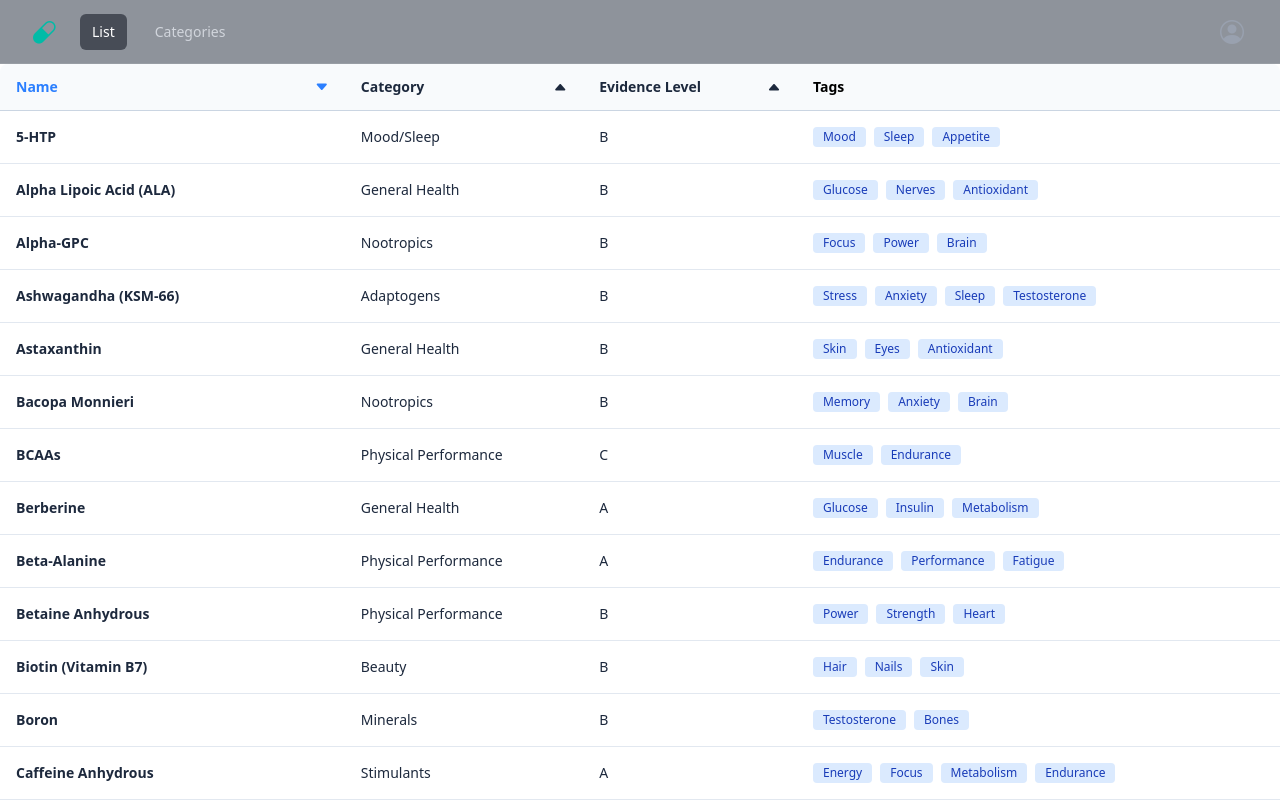
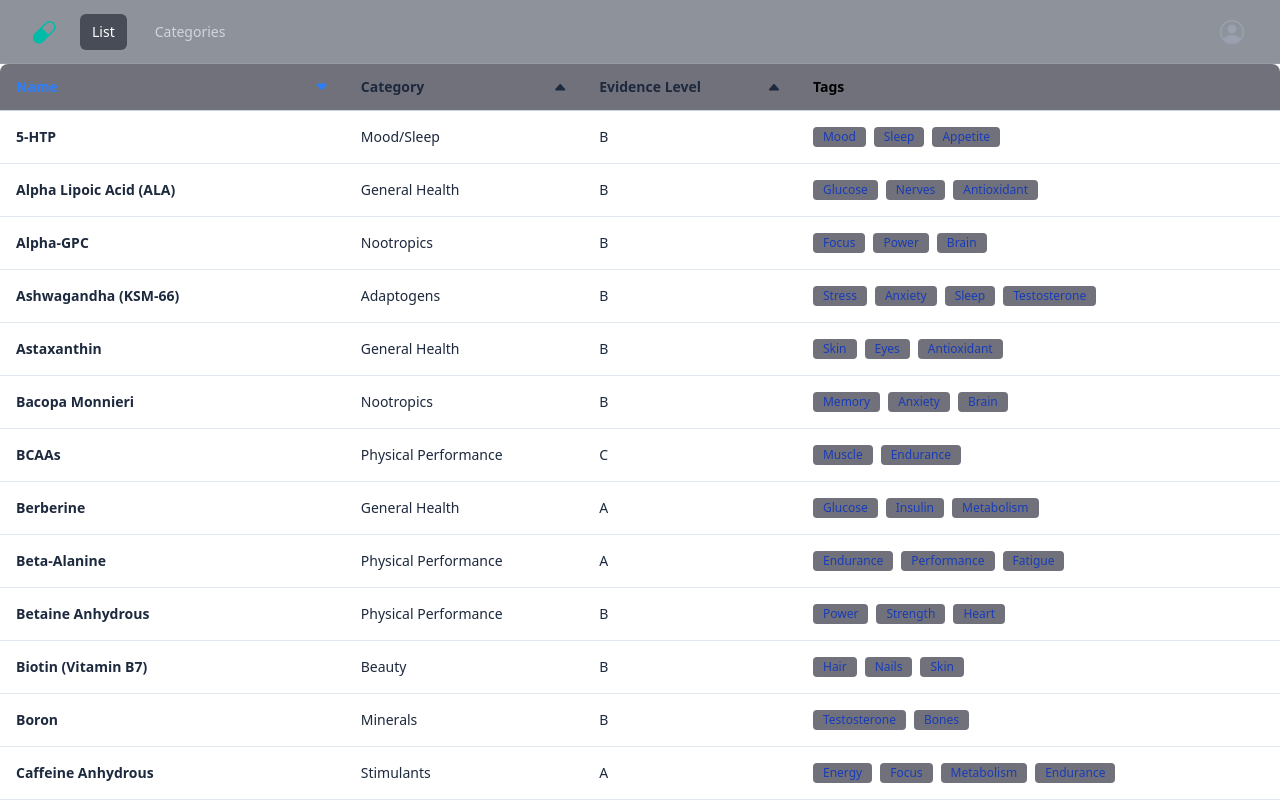
Before and after one commit to giovannifdipasquale/supplements-database, a React (Vite) app: page / in a window 1280 px wide. Shown: the top 800 px of the page. Built offline with nearby package versions, Linux system fonts and the light colour scheme; the HTML template or start-up script is replaced by a standard one.

Commit message:
refined sliding ui of the table when clicking the category

```diff
--- a/src/components/Table/Table.jsx
+++ b/src/components/Table/Table.jsx
@@ -1,10 +1,11 @@
 import React, { useState, useEffect } from "react";
 import { motion } from 'motion/react';
+import categoriesMapping from "public/categoriesMapping.json";
 
 function Table({ supplements, category = null }) {
   const [sortBy, setSortBy] = useState('name');
   const [sortOrder, setSortOrder] = useState('asc');
-
+  const [selectedCategory, setSelectedCategory] = useState(null);
   let sortedSupplements = [...supplements].sort((a, b) => {
     if (sortOrder === 'asc') {
       return a[sortBy].localeCompare(b[sortBy]);
@@ -13,19 +14,24 @@ function Table({ supplements, category = null }) {
     }
   });
   if (category != null) {
+
     sortedSupplements = sortedSupplements.filter(supplement => supplement.category === category);
+    if (category == selectedCategory) {
+      setSelectedCategory(category);
+    }
   }
   const sortSupplements = (supplementsKey) => {
     setSortBy(supplementsKey);
     setSortOrder(sortOrder === 'asc' ? 'desc' : 'asc');
   }
   if (category != null) {
+
     return (
-      <motion.div initial={{ opacity: 0, y: 20 }} animate={{ opacity: 1, y: -40 }} transition={{ duration: 0.5 }} ease="easeInOut" className="fixed z-99 top-2/3 left-0 w-full h-full overflow-scroll bg-white shadow-md rounded-lg bg-clip-border">
-        <table className="w-full text-left table-auto min-w-max">
+      <motion.div initial={{ opacity: 0, y: 0 }} animate={{ opacity: 1, y: -40 }} transition={{ duration: 0.2 }} ease="easeInOut" className={`fixed z-99 top-2/3 left-0 w-full h-full overflow-scroll shadow-md rounded-lg bg-clip-border ${categoriesMapping[category].bg}`}>
+        <table className="w-full text-left table-auto min-w-max ">
           <thead>
             <tr>
-              <th onClick={() => sortSupplements('name')} className="p-4 transition-colors cursor-pointer border-b border-slate-300 bg-slate-50 hover:bg-slate-100">
+              <th onClick={() => sortSupplements('name')} className="p-4 transition-colors cursor-pointer border-b border-slate-300 bg-zinc-500 hover:bg-slate-100">
                 <p className={`flex items-center justify-between gap-2 text-sm leading-none ${sortBy === 'name' ? 'text-blue-500 font-bold' : 'text-slate-800'}`}>
                   Name
                   {
@@ -34,7 +40,7 @@ function Table({ supplements, category = null }) {
                 </p>
               </th>
 
-              <th onClick={() => sortSupplements('evidenceLevel')} className="p-4 transition-colors cursor-pointer border-b border-slate-300 bg-slate-50 hover:bg-slate-100">
+              <th onClick={() => sortSupplements('evidenceLevel')} className="p-4 transition-colors cursor-pointer border-b border-slate-300 bg-zinc-500 hover:bg-slate-100">
                 <p className={`flex items-center justify-between gap-2 text-sm leading-none ${sortBy === 'evidenceLevel' ? 'text-blue-500 font-bold' : 'text-slate-800'}`}>
                   Evidence Level
                   {
@@ -43,7 +49,7 @@ function Table({ supplements, category = null }) {
                 </p>
               </th>
 
-              <th className="p-4 transition-colors cursor-pointer border-b border-slate-300 bg-slate-50 hover:bg-slate-100">
+              <th className="p-4 transition-colors cursor-pointer border-b border-slate-300 bg-zinc-500 hover:bg-slate-100">
                 <p className={`flex items-center justify-between gap-2 text-sm leading-none`}>
                   Tags
                 </p>
@@ -52,7 +58,7 @@ function Table({ supplements, category = null }) {
           </thead>
           <tbody>
             {sortedSupplements.map((supplement) => (
-              <tr key={supplement.id} className="hover:bg-slate-50">
+              <tr key={supplement.id} className="hover:bg-zinc-500">
                 <td className="p-4 border-b border-slate-200">
                   <p className="block text-sm text-slate-800 font-semibold">
                     {supplement.name}
@@ -68,7 +74,7 @@ function Table({ supplements, category = null }) {
                     {supplement.tags.map((tag) => (
                       <span
                         key={tag}
-                        className="bg-blue-100 text-blue-800 text-xs font-medium px-2.5 py-0.5 rounded"
+                        className="bg-zinc-500 text-blue-800 text-xs font-medium px-2.5 py-0.5 rounded"
                       >
                         {tag}
                       </span>
@@ -88,7 +94,7 @@ function Table({ supplements, category = null }) {
         <table className="w-full text-left table-auto min-w-max">
           <thead>
             <tr>
-              <th onClick={() => sortSupplements('name')} className="p-4 transition-colors cursor-pointer border-b border-slate-300 bg-slate-50 hover:bg-slate-100">
+              <th onClick={() => sortSupplements('name')} className="p-4 transition-colors cursor-pointer border-b border-slate-300 bg-zinc-500 hover:bg-slate-100">
                 <p className={`flex items-center justify-between gap-2 text-sm leading-none ${sortBy === 'name' ? 'text-blue-500 font-bold' : 'text-slate-800'}`}>
                   Name
                   {
@@ -97,7 +103,7 @@ function Table({ supplements, category = null }) {
                 </p>
               </th>
 
-              <th onClick={() => sortSupplements('category')} className="p-4 transition-colors cursor-pointer border-b border-slate-300 bg-slate-50 hover:bg-slate-100">
+              <th onClick={() => sortSupplements('category')} className="p-4 transition-colors cursor-pointer border-b border-slate-300 bg-zinc-500 hover:bg-slate-100">
                 <p className={`flex items-center justify-between gap-2 text-sm leading-none ${sortBy === 'category' ? 'text-blue-500 font-bold' : 'text-slate-800'}`}>
                   Category
                   {
@@ -106,7 +112,7 @@ function Table({ supplements, category = null }) {
                 </p>
               </th>
 
-              <th onClick={() => sortSupplements('evidenceLevel')} className="p-4 transition-colors cursor-pointer border-b border-slate-300 bg-slate-50 hover:bg-slate-100">
+              <th onClick={() => sortSupplements('evidenceLevel')} className="p-4 transition-colors cursor-pointer border-b border-slate-300 bg-zinc-500 hover:bg-slate-100">
                 <p className={`flex items-center justify-between gap-2 text-sm leading-none ${sortBy === 'evidenceLevel' ? 'text-blue-500 font-bold' : 'text-slate-800'}`}>
                   Evidence Level
                   {
@@ -115,7 +121,7 @@ function Table({ supplements, category = null }) {
                 </p>
               </th>
 
-              <th className="p-4 transition-colors cursor-pointer border-b border-slate-300 bg-slate-50 hover:bg-slate-100">
+              <th className="p-4 transition-colors cursor-pointer border-b border-slate-300 bg-zinc-500 hover:bg-slate-100">
                 <p className={`flex items-center justify-between gap-2 text-sm leading-none`}>
                   Tags
                 </p>
@@ -124,7 +130,7 @@ function Table({ supplements, category = null }) {
           </thead>
           <tbody>
             {sortedSupplements.map((supplement) => (
-              <tr key={supplement.id} className="hover:bg-slate-50">
+              <tr key={supplement.id} className="hover:bg-zinc-500">
                 <td className="p-4 border-b border-slate-200">
                   <p className="block text-sm text-slate-800 font-semibold">
                     {supplement.name}
@@ -145,7 +151,7 @@ function Table({ supplements, category = null }) {
                     {supplement.tags.map((tag) => (
                       <span
                         key={tag}
-                        className="bg-blue-100 text-blue-800 text-xs font-medium px-2.5 py-0.5 rounded"
+                        className="bg-zinc-500 text-blue-800 text-xs font-medium px-2.5 py-0.5 rounded"
                       >
                         {tag}
                       </span>
--- a/src/pages/Categories/Categories.jsx
+++ b/src/pages/Categories/Categories.jsx
@@ -8,7 +8,7 @@ function Categories() {
   const supplementsCategories = [...new Set(supplements.map(supplement => supplement.category))];
   const [category, setCategory] = useState(null);
   return (
-    <div className="max-w-7xl mx-auto">
+    <div className={`max-w-7xl min-h-screen mx-auto ${category ? 'pb-[40vh]' : ''}`}>
       <h1 className="text-4xl font-bold text-center text-dark mb-12">
         Explore <span className="text-purple-400">Categories</span>
       </h1>
@@ -35,7 +35,7 @@ function Categories() {
       </div>
 
       {category != null && (
-        <Table supplements={supplements} category={category} />
+        <Table key={category} supplements={supplements} category={category} />
       )}
     </div>
   );
```
